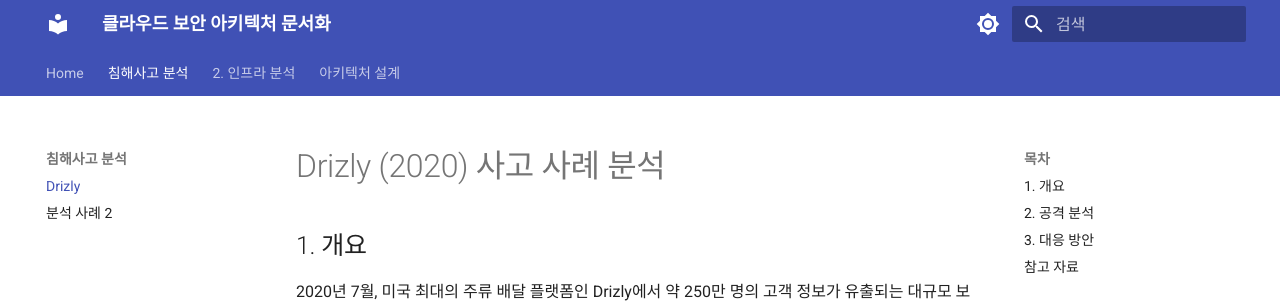
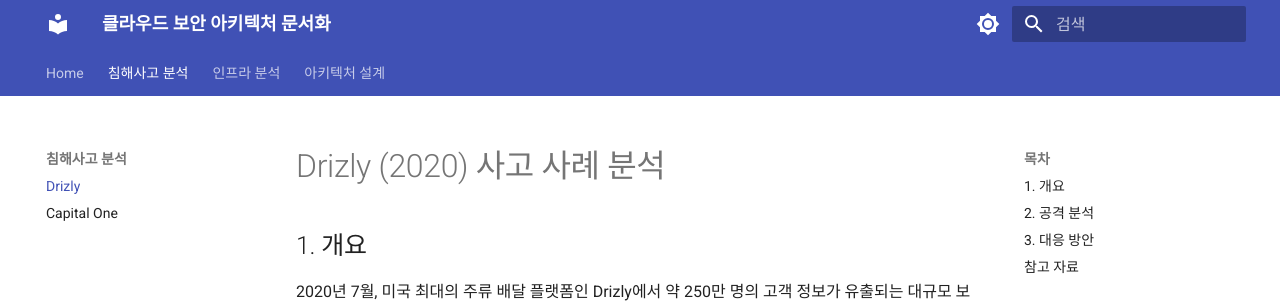
Before and after one commit to UniteLiveDisperseDie/secure-cloud-architecture-docs, an MkDocs documentation site: the page built from docs/01-incident/case-01-drizly.md, in a window 1280 px wide and 900 px high. Shown: the top 306 px of the window. Built offline with MkDocs 1.6.1 and Material for MkDocs 9.7.7, drawn with Linux system fonts in a browser that asks for light colours.

Commit message:
Update mkdocs.yml

```diff
--- a/mkdocs.yml
+++ b/mkdocs.yml
@@ -26,8 +26,8 @@
   - Home: index.md
   - 침해사고 분석:
       - "Drizly": 01-incident/case-01-drizly.md
-      - "분석 사례 2": 01-incident/case-02.md
-  - 2. 인프라 분석:
+      - "Capital One": 01-incident/case-02.md
+  - 인프라 분석:
       - "UNiDAYS": 02-infra/analysis-01-unidays.md
       - "보안 아키텍처 분석 2": 02-infra/analysis-02.md
   - 아키텍처 설계:
```
